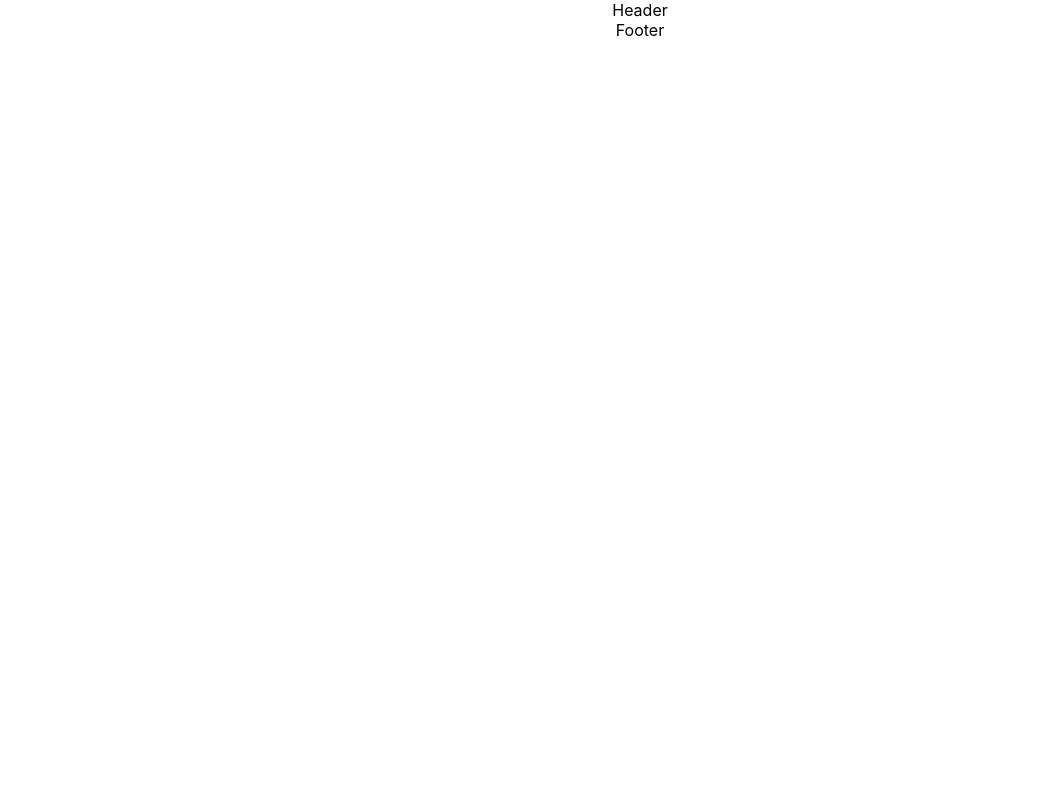
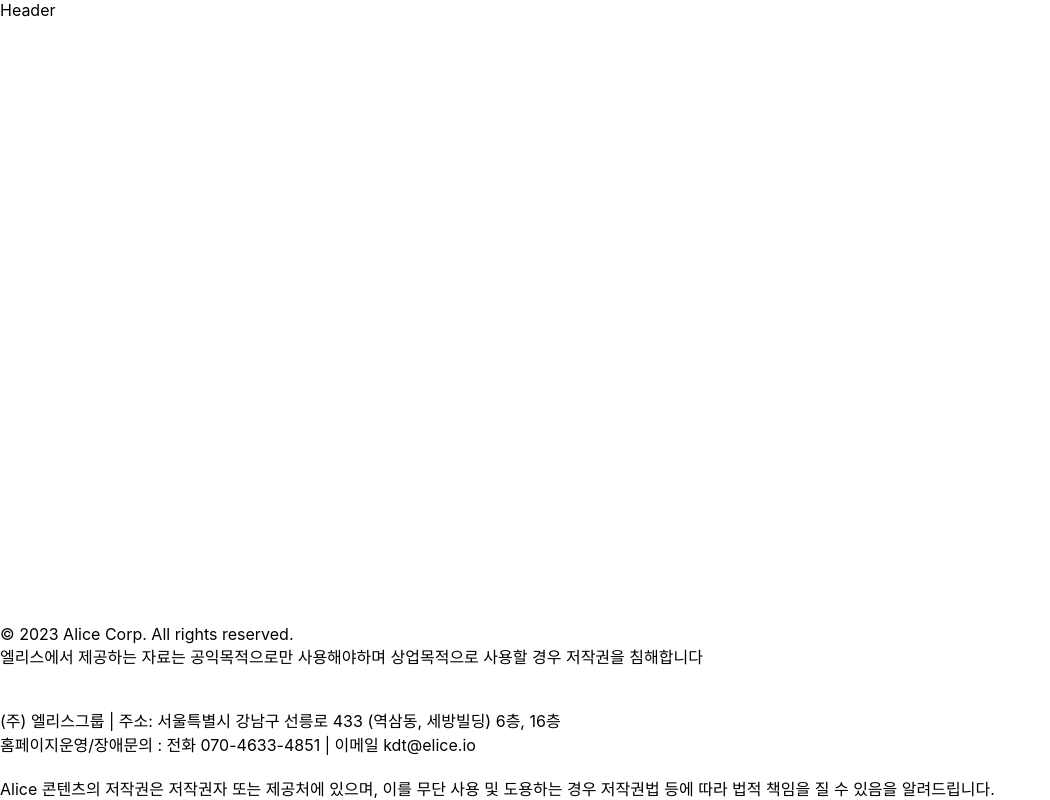
Before and after one commit to mieum12/AI6_data_project_front, a React (Create React App) app: page / in a window 1280 px wide. Shown: the whole page, without its empty margins (0-1050 px from the left). Built offline with nearby package versions, Linux system fonts and the light colour scheme.

Commit message:
fix: footer 추가 + 하단고정

```diff
--- a/package.json
+++ b/package.json
@@ -9,6 +9,7 @@
     "react": "^18.2.0",
     "react-dom": "^18.2.0",
     "react-scripts": "5.0.1",
+    "styled-components": "^5.3.8",
     "web-vitals": "^2.1.4"
   },
   "scripts": {
--- a/src/App.js
+++ b/src/App.js
@@ -1,14 +1,30 @@
 import "./App.css";
+import styled from "styled-components";
 import Header from "./components/Header";
 import Footer from "./components/Footer";
 
 function App() {
   return (
-    <div className="App">
-      <Header />
-      <Footer />
-    </div>
+    <>
+      <Nav>
+        <ContentNav>
+          <Header />
+        </ContentNav>
+        <Footer />
+      </Nav>
+    </>
   );
 }
 
+//footer 하단 고정
+const Nav = styled.div`
+  display: flex;
+  flex-direction: column;
+  height: 100vh;
+`;
+
+const ContentNav = styled.div`
+  flex: 1;
+`;
+
 export default App;
--- a/src/components/Footer.js
+++ b/src/components/Footer.js
@@ -1,7 +1,23 @@
 import React from "react";
 
 const Footer = () => {
-  return <div>Footer</div>;
+  return (
+    <div>
+      © 2023 Alice Corp. All rights reserved.
+      <br />
+      엘리스에서 제공하는 자료는 공익목적으로만 사용해야하며 상업목적으로 사용할 경우 저작권을 침해합니다
+      <br />
+      <br />
+      <br />
+      (주) 엘리스그룹 | 주소: 서울특별시 강남구 선릉로 433 (역삼동, 세방빌딩) 6층, 16층
+      <br />
+      홈페이지운영/장애문의 : 전화 070-4633-4851 | 이메일 kdt@elice.io
+      <br />
+      <br />
+      Alice 콘텐츠의 저작권은 저작권자 또는 제공처에 있으며, 이를 무단 사용 및 도용하는 경우 저작권법 등에 따라 법적
+      책임을 질 수 있음을 알려드립니다.
+    </div>
+  );
 };
 
 export default Footer;
```
Also changed, not shown: 1 other file (tests, documents, lock files or other folders).
